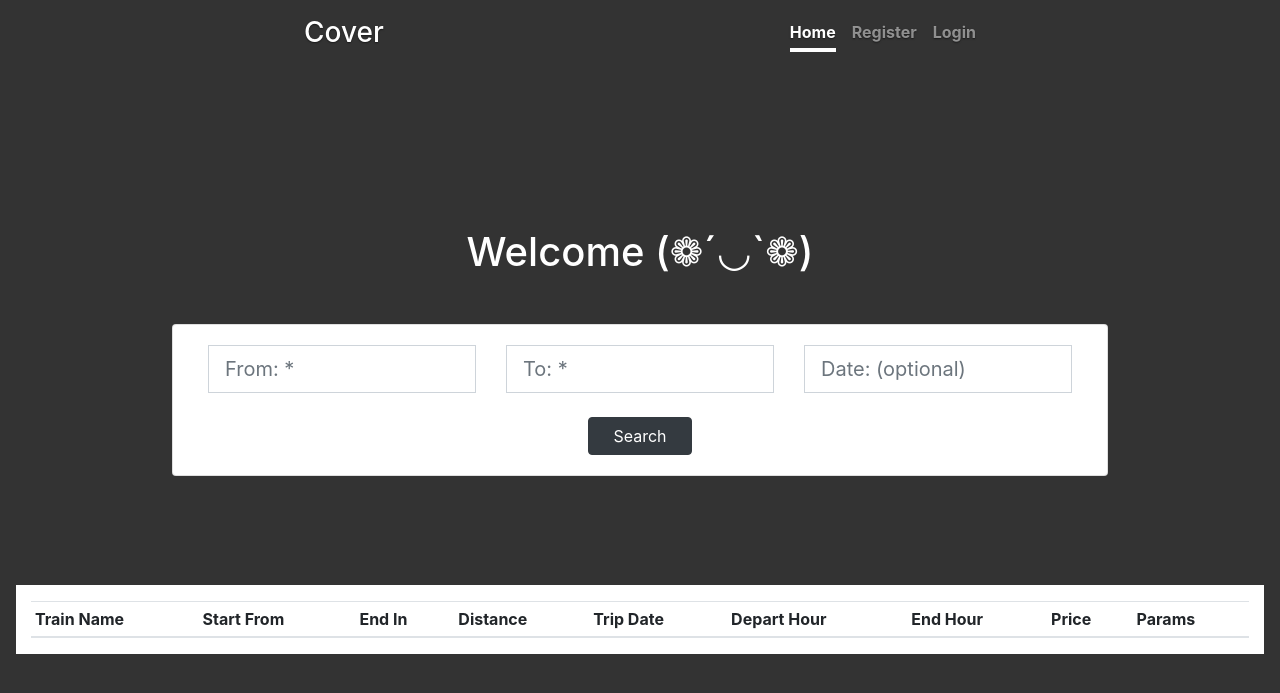
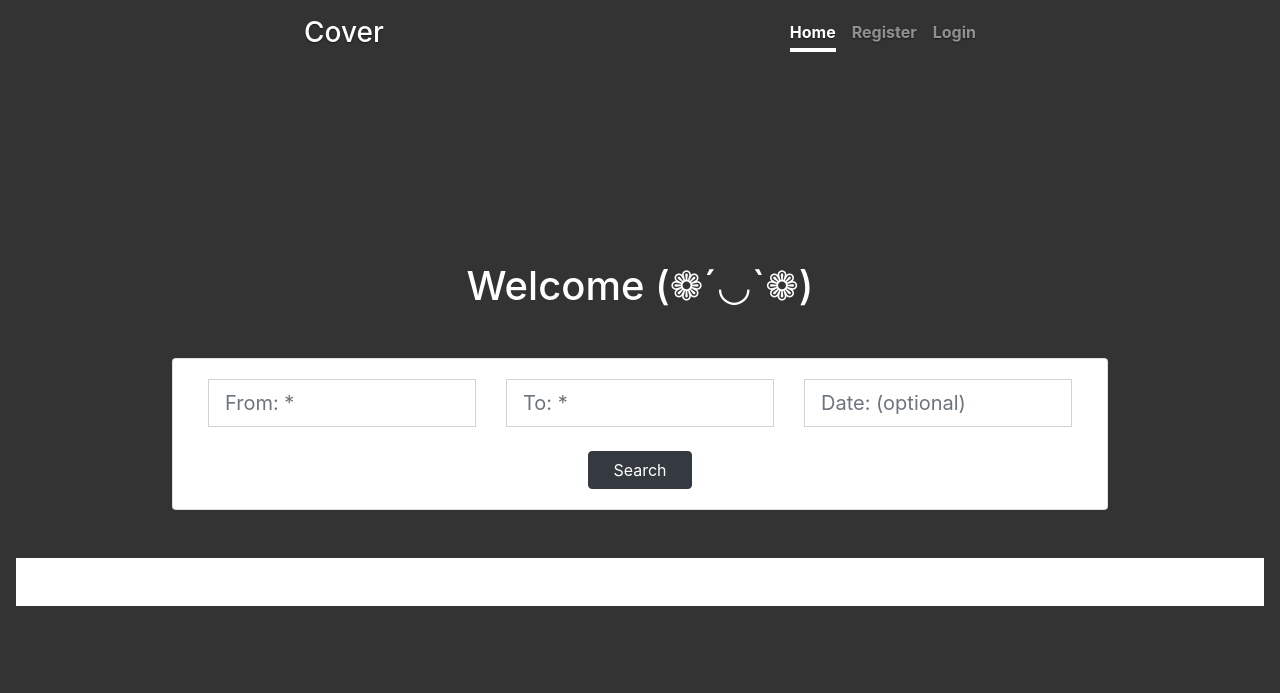
Before and after one commit to daalimouhcine/save_train, a PHP site: page /save_train_brief-5/ in a window 1280 px wide. Shown: the top 693 px of the page. Run offline with PHP 8.4, Linux system fonts and the light colour scheme; lists and menus that the app fills with data are empty; some libraries are stand-ins or nearby versions.

Commit message:
modify the layot of the index page

```diff
--- a/app/views/home/index.php
+++ b/app/views/home/index.php
@@ -107,9 +107,9 @@
 
   <?php else : ?>
       <main role="main" class="w-100 text-white m-auto">
-        <section class="h-75">
+        <section class="my-5">
           <h1 class="text-center">Welcome <?= isset($_SESSION['client_id']) ? $_SESSION['client_full_name'] : "(❁´◡`❁)"; ?></h1>
-          <div class="col-9 card card-body text-body m-5 mx-auto">
+          <div class="col-9 card card-body text-body mt-5 mx-auto">
             <form method="POST" class="justify-content-center">
               <div class="d-flex flex-row">
                 <div class=" input-group-lg col-4 d-block">
@@ -130,48 +130,36 @@
           </div>
         </section>
 
-        <div class="trips container-fluid bg-white d-flex justify-content-center mb-5">
-          <div class="table-responsive">
-            <table class="table table-striped table-sm">
-              <div class="col-4 mx-auto mt-3 text-center">
+        <section class="trips container-fluid bg-white justify-content-center p-4 my-5">
+          <div class="col-4 mx-auto text-center">
             <?php flash('no_trips'); ?>
             <?php flash('read_trips_success'); ?>
           </div>
-              <thead>
-                <tr>
-                  <th class="px-1">Train Name</th>
-                  <th>Start From</th>
-                  <th>End In</th>
-                  <th>Distance</th>
-                  <th>Trip Date</th>
-                  <th>Depart Hour</th>
-                  <th>End Hour</th>
-                  <th>Price</th>
-                  <th>Params</th>
-                </tr>
-              </thead>
-              <tbody>
+
           <?php if(is_array($data['trips']) || is_object($data['trips'])) : ?>
             <?php foreach($data['trips'] as $trip) : ?>
-                      <tr>
-                      <td class="pl-2"><?= $trip->name; ?></td>
-                      <td><?= $trip->start_from; ?></td>
-                      <td><?= $trip->end_in; ?></td>
-                      <td><?= $trip->distance; ?> Km</td>
-                      <td><?= $trip->trip_date; ?></td>
-                      <td><?= $trip->depart_hour; ?></td>
-                      <td><?= $trip->end_hour; ?></td>
-                      <td><?= $trip->price; ?> DH</td>
-                      <td>
-                        <a href="<?= URLROOT; ?>/reserve/add<?= $trip->id; ?>" class="btn btn-outline-danger">Reserve</a>
-                      </td>
-                    </tr>
+              <div class="col-6 bg-light d-flex flex-column text-dark card p-2 mx-auto my-5 align-items-center">
+              <p class="m-1">Train Name: <?= $trip->name; ?></p>
+                <p class="text-center">Date: <?= $trip->trip_date; ?></p>
+                <div class="d-flex">
+                  <p class="m-1">From: <?= $trip->start_from; ?> &rightarrow;</p>
+                  <p class="m-1"><?= !empty($trip->distance) ? $trip->distance.'Km' : ''; ?></p>
+                  <p class="m-1"> &rightarrow;To: <?= $trip->end_in; ?></p>
+                </div>
+                <div class="d-flex">
+                  <p class="m-1">Start at: <?= $trip->depart_hour; ?></p>
+                  <p> &HorizontalLine; </p>
+                  <p class="m-1">End: <?= $trip->end_hour; ?></p>
+                </div>
+                <div class="d-flex align-items-center">
+                  <p class='font-weight-bold my-0 mx-3 align-self-center'><?= $trip->price; ?> DH</p>
+                  <a href="<?= URLROOT; ?>/reservations/add/<?= $trip->id; ?>" class="btn btn-success">Reserve</a>
+                </div>
+              </div>
+
             <?php endforeach; ?>
           <?php endif; ?>
-              </tbody>
-            </table>
-          </div>
-        </div>
+        </section>
 
 
       </main>
@@ -179,4 +167,4 @@
 
   <?php endif; ?>
 
-<?php require_once APPROOT . '/views/inc/footer.php';?>
+<!-- <?php require_once APPROOT . '/views/inc/footer.php';?> -->
```
Lines whose indentation alone changed are shown as unchanged.
